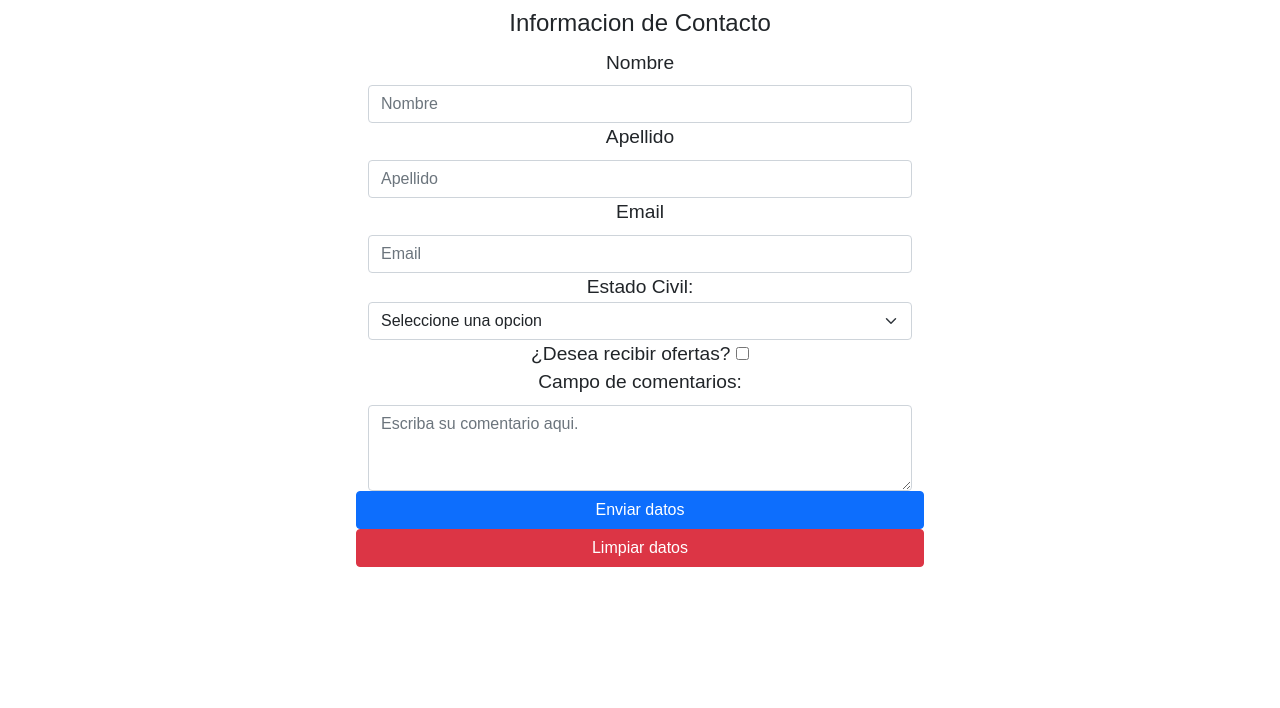
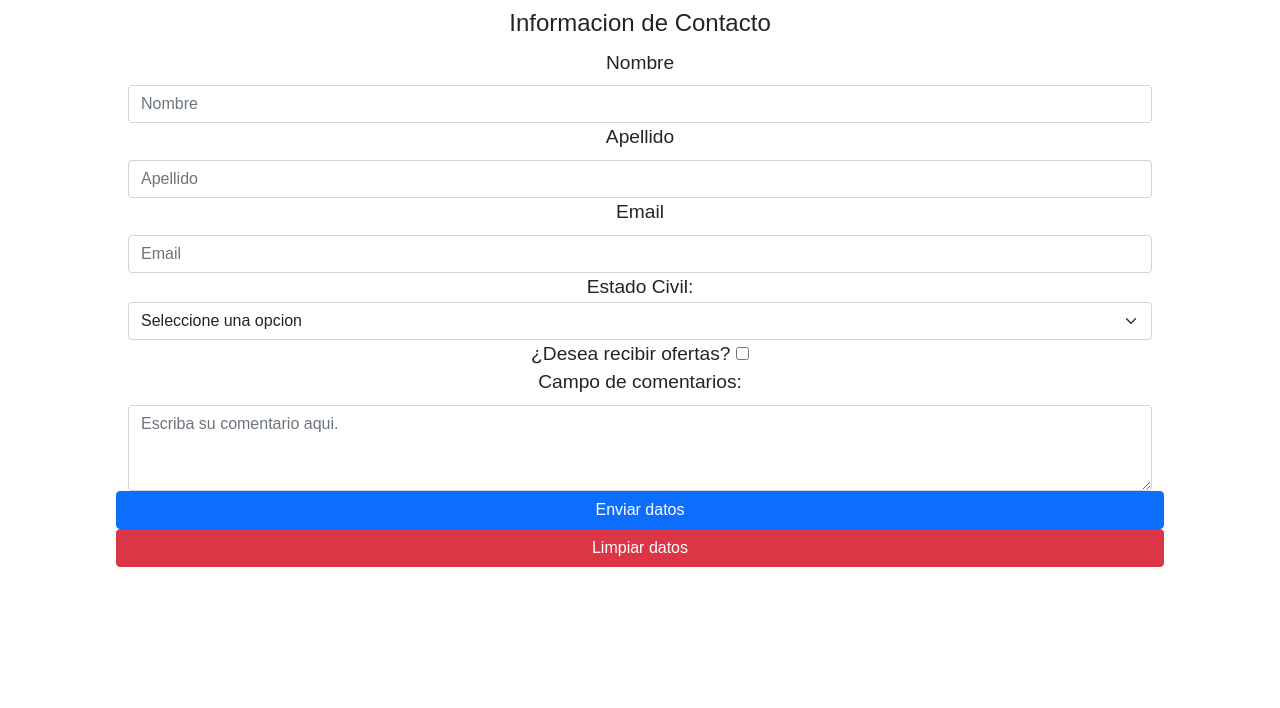
Before and after one commit to jfernandez97/Portfolio, a plain HTML site: page pages/contact.html in a window 1280 px wide. Shown: the part 115-823 px from the top of the page. Drawn offline with nearby package versions, Linux system fonts and the light colour scheme; a web font is replaced by a local one.

Commit message:
contact grilla v2

```diff
--- a/css/style.css
+++ b/css/style.css
@@ -82,8 +82,6 @@ fieldset {
   width: 80%;
   margin: auto;
   text-align: center;
-  padding-left: 15rem;
-  padding-right: 15rem;
 }
 /* WORK EXPERIENCES */
 .grid-experiences {
```
